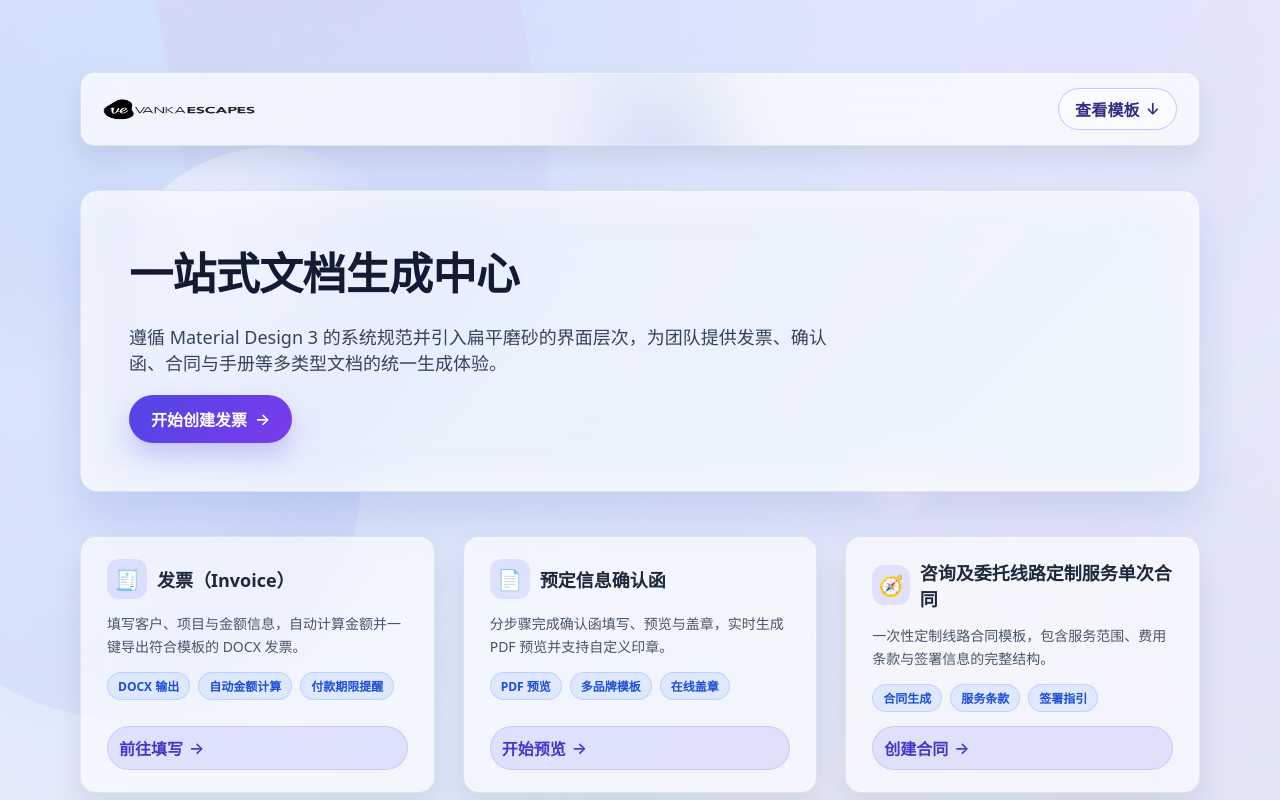
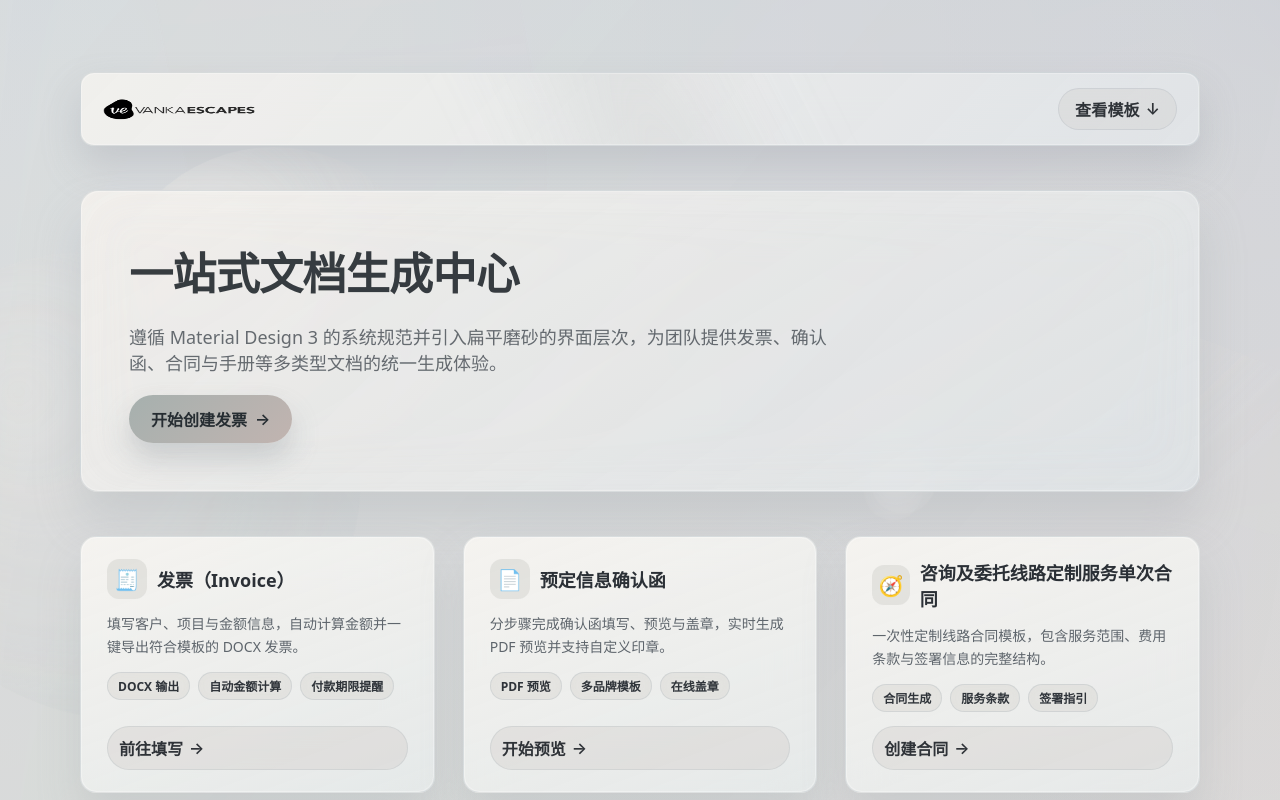
Before and after one commit to wxjw/Vanka, a Next.js app in the folder docgen-form/: page / in a window 1280 px wide. Shown: the top 800 px of the page. Built offline with nearby package versions, Linux system fonts and the light colour scheme.

Commit message:
Restyle home and invoice views with lighter Morandi theme

```diff
--- a/docgen-form/app/home.module.css
+++ b/docgen-form/app/home.module.css
@@ -3,10 +3,10 @@
   min-height: 100vh;
   padding: clamp(32px, 6vw, 72px) clamp(20px, 7vw, 80px);
   background:
-    radial-gradient(120% 120% at 8% 12%, rgba(59, 130, 246, 0.22), transparent 60%),
-    radial-gradient(120% 120% at 88% 14%, rgba(129, 140, 248, 0.18), transparent 64%),
-    radial-gradient(130% 120% at 50% 92%, rgba(165, 180, 252, 0.18), transparent 70%),
-    linear-gradient(160deg, #eef2ff 0%, #f8fafc 40%, #e2e8f0 100%);
+    radial-gradient(145% 135% at 14% 18%, rgba(209, 214, 216, 0.55), transparent 68%),
+    radial-gradient(120% 130% at 86% 14%, rgba(204, 198, 205, 0.48), transparent 70%),
+    radial-gradient(130% 150% at 50% 84%, rgba(190, 202, 198, 0.5), transparent 74%),
+    linear-gradient(188deg, #bcc4cb 0%, #cfc7c2 48%, #c5d2cb 100%);
   display: flex;
   justify-content: center;
   overflow: hidden;
@@ -16,28 +16,28 @@
 .page::after {
   content: '';
   position: absolute;
-  width: 420px;
-  height: 420px;
-  border-radius: 50%;
-  filter: blur(120px);
-  opacity: 0.55;
+  inset: -35% -20% -20% -20%;
+  border-radius: 40% 60% 52% 48% / 38% 50% 50% 62%;
+  filter: blur(80px);
+  opacity: 0.6;
   pointer-events: none;
   mix-blend-mode: screen;
-  animation: driftBackdrop 38s ease-in-out infinite
+  background-size: 220% 220%;
+  animation: auroraWave 36s ease-in-out infinite, driftBackdrop 46s ease-in-out infinite;
 }
 
 .page::before {
-  top: -160px;
-  left: -120px;
-  background: rgba(99, 102, 241, 0.45);
-  animation-delay: -12s;
+  background:
+    radial-gradient(145% 125% at 16% 32%, rgba(233, 230, 224, 0.38), transparent 72%),
+    linear-gradient(118deg, rgba(176, 183, 189, 0.5) 0%, rgba(167, 176, 183, 0.38) 46%, rgba(204, 196, 198, 0.42) 100%);
+  animation-delay: -14s;
 }
 
 .page::after {
-  right: -140px;
-  bottom: -180px;
-  background: rgba(59, 130, 246, 0.38);
-  animation-delay: -22s;
+  background:
+    radial-gradient(150% 120% at 82% 68%, rgba(214, 202, 204, 0.34), transparent 68%),
+    linear-gradient(140deg, rgba(165, 176, 182, 0.38) 0%, rgba(154, 168, 175, 0.32) 38%, rgba(204, 196, 198, 0.38) 100%);
+  animation-delay: -26s;
 }
 
 .ambientBackdrop {
@@ -52,10 +52,12 @@
   content: '';
   position: absolute;
   inset: -30% -10% 12% -10%;
-  background: linear-gradient(125deg, rgba(255, 255, 255, 0.08), rgba(148, 163, 184, 0.06));
-  filter: blur(60px);
+  background:
+    linear-gradient(130deg, rgba(195, 200, 204, 0.2) 0%, rgba(167, 177, 182, 0.28) 42%, rgba(204, 195, 196, 0.24) 78%, rgba(174, 185, 184, 0.28) 100%);
+  background-size: 200% 200%;
+  filter: blur(70px);
   opacity: 0.55;
-  animation: liquidWaves 42s ease-in-out infinite;
+  animation: auroraWave 40s ease-in-out infinite, liquidWaves 42s ease-in-out infinite;
 }
 
 .ambientOrb {
@@ -63,9 +65,9 @@
   border-radius: 50%;
   filter: blur(0.5px);
   mix-blend-mode: screen;
-  opacity: 0.75;
+  opacity: 0.65;
   animation: floatOrb 18s ease-in-out infinite;
-  background: radial-gradient(circle at 30% 30%, rgba(255, 255, 255, 0.9), rgba(129, 140, 248, 0.1) 65%);
+  background: radial-gradient(circle at 30% 30%, rgba(237, 234, 228, 0.85), rgba(156, 164, 169, 0.16) 70%);
 }
 
 .orbPrimary {
@@ -82,7 +84,7 @@
   top: 58%;
   right: 12%;
   animation-duration: 22s;
-  background: radial-gradient(circle at 70% 30%, rgba(255, 255, 255, 0.85), rgba(96, 165, 250, 0.18) 60%);
+  background: radial-gradient(circle at 70% 30%, rgba(221, 217, 214, 0.78), rgba(146, 156, 162, 0.18) 64%);
 }
 
 .orbTertiary {
@@ -92,7 +94,7 @@
   left: 22%;
   animation-delay: -8s;
   animation-duration: 26s;
-  background: radial-gradient(circle at 30% 70%, rgba(244, 114, 182, 0.35), rgba(129, 140, 248, 0.06) 70%);
+  background: radial-gradient(circle at 30% 70%, rgba(212, 199, 201, 0.46), rgba(157, 149, 158, 0.1) 72%);
 }
 
 .liquidGlass {
@@ -101,9 +103,9 @@
   height: clamp(320px, 36vw, 520px);
   border-radius: 42% 58% 45% 55% / 45% 46% 54% 55%;
   background:
-    radial-gradient(circle at 30% 30%, rgba(255, 255, 255, 0.52), transparent 70%),
-    radial-gradient(circle at 70% 70%, rgba(129, 140, 248, 0.32), rgba(30, 64, 175, 0.1));
-  opacity: 0.4;
+    radial-gradient(circle at 30% 30%, rgba(240, 236, 230, 0.52), transparent 72%),
+    radial-gradient(circle at 70% 70%, rgba(174, 182, 189, 0.3), rgba(128, 138, 146, 0.12));
+  opacity: 0.46;
   filter: saturate(115%);
   mix-blend-mode: screen;
   animation: liquidMorph 48s ease-in-out infinite;
@@ -127,9 +129,9 @@
   width: clamp(220px, 28vw, 360px);
   height: clamp(420px, 48vw, 620px);
   border-radius: 999px;
-  background: linear-gradient(180deg, rgba(255, 255, 255, 0), rgba(236, 72, 153, 0.18) 35%, rgba(14, 165, 233, 0.12));
+  background: linear-gradient(185deg, rgba(255, 255, 255, 0) 0%, rgba(204, 197, 195, 0.24) 38%, rgba(163, 174, 182, 0.18) 100%);
   filter: blur(1px);
-  opacity: 0.45;
+  opacity: 0.5;
   mix-blend-mode: screen;
   transform: rotate(-12deg);
   animation: beamSweep 30s ease-in-out infinite;
@@ -192,81 +194,10 @@
   width: 360px;
   height: 160px;
   border-radius: 999px;
-  background: linear-gradient(115deg, rgba(255, 255, 255, 0.28) 10%, rgba(255, 255, 255, 0.02) 70%);
+  background: linear-gradient(115deg, rgba(227, 223, 219, 0.32) 10%, rgba(227, 223, 219, 0.04) 70%);
   filter: blur(0.4px);
   mix-blend-mode: lighten;
-  opacity: 0.55;
-  --streak-rotation: 14deg;
-  animation: driftStreak 26s ease-in-out infinite;
-}
-
-.streakOne {
-  top: 24%;
-  right: -80px;
-  --streak-rotation: 18deg;
-}
-
-.streakTwo {
-  bottom: -40px;
-  left: -120px;
-  animation-delay: -10s;
-  --streak-rotation: -18deg;
-}
-
-.ambientBackdrop {
-  position: absolute;
-  inset: 0;
-  pointer-events: none;
-  overflow: hidden;
-  z-index: 0;
-}
-
-.ambientOrb {
-  position: absolute;
-  border-radius: 50%;
-  filter: blur(0.5px);
-  mix-blend-mode: screen;
-  opacity: 0.75;
-  animation: floatOrb 18s ease-in-out infinite;
-  background: radial-gradient(circle at 30% 30%, rgba(255, 255, 255, 0.9), rgba(129, 140, 248, 0.1) 65%);
-}
-
-.orbPrimary {
-  width: 320px;
-  height: 320px;
-  top: 12%;
-  left: 8%;
-  animation-delay: -2s;
-}
-
-.orbSecondary {
-  width: 220px;
-  height: 220px;
-  top: 58%;
-  right: 12%;
-  animation-duration: 22s;
-  background: radial-gradient(circle at 70% 30%, rgba(255, 255, 255, 0.85), rgba(96, 165, 250, 0.18) 60%);
-}
-
-.orbTertiary {
-  width: 180px;
-  height: 180px;
-  top: 72%;
-  left: 22%;
-  animation-delay: -8s;
-  animation-duration: 26s;
-  background: radial-gradient(circle at 30% 70%, rgba(244, 114, 182, 0.35), rgba(129, 140, 248, 0.06) 70%);
-}
-
-.glassStreak {
-  position: absolute;
-  width: 360px;
-  height: 160px;
-  border-radius: 999px;
-  background: linear-gradient(115deg, rgba(255, 255, 255, 0.28) 10%, rgba(255, 255, 255, 0.02) 70%);
-  filter: blur(0.4px);
-  mix-blend-mode: lighten;
-  opacity: 0.55;
+  opacity: 0.6;
   --streak-rotation: 14deg;
   animation: driftStreak 26s ease-in-out infinite;
 }
@@ -301,10 +232,11 @@
   padding: 14px 22px;
   border-radius: 14px;
   position: relative;
-  background: rgba(255, 255, 255, 0.68);
+  background: linear-gradient(135deg, rgba(246, 244, 240, 0.82), rgba(228, 232, 235, 0.76));
+  color: #2c3037;
   backdrop-filter: blur(26px);
-  border: 1px solid rgba(148, 163, 184, 0.25);
-  box-shadow: 0 12px 24px rgba(15, 23, 42, 0.08);
+  border: 1px solid rgba(177, 186, 193, 0.38);
+  box-shadow: 0 20px 38px rgba(142, 149, 157, 0.28);
   overflow: hidden;
   transition: transform 0.6s cubic-bezier(0.22, 1, 0.36, 1), box-shadow 0.6s cubic-bezier(0.22, 1, 0.36, 1);
 }
@@ -313,10 +245,10 @@
   content: '';
   position: absolute;
   inset: -40% -20%;
-  background: conic-gradient(from 120deg, rgba(79, 70, 229, 0.18), rgba(129, 140, 248, 0.04), rgba(14, 116, 144, 0.12), rgba(79, 70, 229, 0.18));
-  filter: blur(42px);
+  background: conic-gradient(from 120deg, rgba(207, 202, 196, 0.35), rgba(178, 188, 195, 0.24), rgba(214, 206, 206, 0.32), rgba(188, 199, 202, 0.3));
+  filter: blur(52px);
   transform: rotate(8deg);
-  animation: rotateGlow 28s linear infinite;
+  animation: rotateGlow 32s linear infinite;
   pointer-events: none;
 }
 
@@ -325,12 +257,12 @@
   position: absolute;
   inset: 0;
   border-radius: inherit;
-  border: 1px solid rgba(255, 255, 255, 0.22);
+  border: 1px solid rgba(255, 255, 255, 0.26);
   pointer-events: none;
 }
 .appBar:hover {
   transform: translateY(-3px) scale(1.01);
-  box-shadow: 0 18px 34px rgba(15, 23, 42, 0.12);
+  box-shadow: 0 28px 46px rgba(142, 149, 157, 0.32);
 }
 
 .brand {
@@ -354,9 +286,9 @@
   gap: 6px;
   padding: 8px 16px;
   border-radius: 999px;
-  border: 1px solid rgba(99, 102, 241, 0.35);
-  background: rgba(255, 255, 255, 0.5);
-  color: #312e81;
+  border: 1px solid rgba(177, 186, 193, 0.36);
+  background: rgba(209, 206, 202, 0.32);
+  color: #2f3338;
   text-decoration: none;
   font-weight: 600;
   letter-spacing: 0.01em;
@@ -364,22 +296,23 @@
 }
 
 .appBarAction:hover {
-  background: rgba(99, 102, 241, 0.12);
-  color: #1e1b4b;
+  background: rgba(209, 206, 202, 0.46);
+  color: #1f242a;
   transform: translateY(-2px) scale(1.02);
-  box-shadow: 0 12px 24px rgba(99, 102, 241, 0.18);
+  box-shadow: 0 16px 30px rgba(140, 147, 154, 0.26);
 }
 
 .hero {
   position: relative;
-  background: rgba(255, 255, 255, 0.7);
+  background: linear-gradient(150deg, rgba(245, 242, 238, 0.88), rgba(224, 229, 232, 0.78));
   backdrop-filter: blur(30px);
   border-radius: 18px;
   padding: clamp(28px, 6vw, 48px);
   display: grid;
   gap: 20px;
-  border: 1px solid rgba(148, 163, 184, 0.24);
-  box-shadow: 0 24px 42px rgba(30, 64, 175, 0.12);
+  color: #2c3037;
+  border: 1px solid rgba(186, 194, 200, 0.38);
+  box-shadow: 0 28px 46px rgba(153, 160, 166, 0.28);
   overflow: hidden;
   transition: transform 0.6s cubic-bezier(0.22, 1, 0.36, 1), box-shadow 0.6s cubic-bezier(0.22, 1, 0.36, 1);
 }
@@ -387,12 +320,12 @@
 .hero::before {
   content: '';
   position: absolute;
-  inset: 8px;
+  inset: 10px;
   border-radius: inherit;
-  background: linear-gradient(135deg, rgba(99, 102, 241, 0.24), rgba(14, 165, 233, 0.16));
-  opacity: 0.35;
-  filter: blur(18px);
-  animation: pulseGlow 5s ease-in-out infinite;
+  background: linear-gradient(135deg, rgba(211, 207, 204, 0.4), rgba(192, 200, 203, 0.24));
+  opacity: 0.32;
+  filter: blur(22px);
+  animation: pulseGlow 6s ease-in-out infinite;
   pointer-events: none;
 }
 
@@ -401,26 +334,26 @@
   position: absolute;
   inset: 0;
   border-radius: inherit;
-  border: 1px solid rgba(255, 255, 255, 0.25);
+  border: 1px solid rgba(255, 255, 255, 0.28);
   pointer-events: none;
 }
 
 .hero:hover {
   transform: translateY(-5px) scale(1.01);
-  box-shadow: 0 28px 46px rgba(30, 64, 175, 0.18);
+  box-shadow: 0 34px 58px rgba(153, 160, 166, 0.32);
 }
 
 .heroTitle {
   font-size: clamp(32px, 4vw, 44px);
   font-weight: 700;
-  color: #0f172a;
+  color: #2a3035;
   margin: 0;
   letter-spacing: -0.015em;
 }
 
 .heroDescription {
   font-size: clamp(16px, 2vw, 18px);
-  color: #334155;
+  color: #5d6369;
   margin: 0;
   max-width: 720px;
 }
@@ -432,13 +365,13 @@
   gap: 8px;
   padding: 12px 22px;
   border-radius: 999px;
-  background: linear-gradient(135deg, #4f46e5 0%, #7c3aed 100%);
-  color: #fff;
+  background: linear-gradient(135deg, #a6b0ae 0%, #c1b4b0 100%);
+  color: #262d32;
   font-weight: 600;
   font-size: 16px;
   text-decoration: none;
   width: fit-content;
-  box-shadow: 0 12px 24px rgba(79, 70, 229, 0.25);
+  box-shadow: 0 16px 28px rgba(137, 146, 151, 0.32);
   transition: transform 0.45s cubic-bezier(0.22, 1, 0.36, 1), box-shadow 0.45s cubic-bezier(0.22, 1, 0.36, 1);
   position: relative;
   overflow: hidden;
@@ -446,29 +379,14 @@
 
 .primaryLink:hover {
   transform: translateY(-2px) scale(1.02);
-  box-shadow: 0 20px 34px rgba(79, 70, 229, 0.32);
+  box-shadow: 0 22px 36px rgba(137, 146, 151, 0.38);
 }
 
 .primaryLink::after {
   content: '';
   position: absolute;
   inset: -40% -20%;
-  background: radial-gradient(circle at 30% 50%, rgba(255, 255, 255, 0.6), transparent 50%);
-  opacity: 0;
-  transform: translate3d(-20%, 0, 0);
-  transition: opacity 0.25s ease, transform 0.25s ease;
-}
-
-.primaryLink:hover::after {
-  opacity: 1;
-  transform: translate3d(35%, 0, 0);
-}
-
-.primaryLink::after {
-  content: '';
-  position: absolute;
-  inset: -40% -20%;
-  background: radial-gradient(circle at 30% 50%, rgba(255, 255, 255, 0.6), transparent 50%);
+  background: radial-gradient(circle at 30% 50%, rgba(255, 255, 255, 0.72), transparent 50%);
   opacity: 0;
   transform: translate3d(-20%, 0, 0);
   transition: opacity 0.25s ease, transform 0.25s ease;
@@ -487,15 +405,16 @@
 
 .card {
   position: relative;
-  background: rgba(255, 255, 255, 0.62);
+  background: linear-gradient(160deg, rgba(248, 246, 242, 0.9), rgba(232, 236, 236, 0.82));
   backdrop-filter: blur(24px);
   border-radius: 16px;
   padding: 22px clamp(18px, 4vw, 26px);
   display: flex;
   flex-direction: column;
   gap: 14px;
-  border: 1px solid rgba(148, 163, 184, 0.22);
-  box-shadow: 0 16px 30px rgba(15, 23, 42, 0.08);
+  color: #2f3338;
+  border: 1px solid rgba(190, 198, 202, 0.38);
+  box-shadow: 0 24px 42px rgba(156, 162, 166, 0.26);
   transition: transform 0.6s cubic-bezier(0.22, 1, 0.36, 1), box-shadow 0.6s cubic-bezier(0.22, 1, 0.36, 1), border-color 0.4s ease;
   overflow: hidden;
 }
@@ -505,7 +424,7 @@
   position: absolute;
   inset: 0;
   border-radius: inherit;
-  border: 1px solid rgba(255, 255, 255, 0.25);
+  border: 1px solid rgba(255, 255, 255, 0.3);
   pointer-events: none;
 }
 
@@ -513,8 +432,8 @@
   content: '';
   position: absolute;
   inset: 0;
-  background: radial-gradient(circle at 120% -20%, rgba(96, 165, 250, 0.22), transparent 55%),
-    radial-gradient(circle at -10% 120%, rgba(244, 114, 182, 0.16), transparent 60%);
+  background: radial-gradient(circle at 120% -20%, rgba(205, 200, 197, 0.32), transparent 58%),
+    radial-gradient(circle at -10% 120%, rgba(198, 206, 206, 0.28), transparent 62%);
   opacity: 0;
   transition: opacity 0.35s ease;
   pointer-events: none;
@@ -522,8 +441,8 @@
 
 .card:hover {
   transform: translateY(-10px) scale(1.02);
-  box-shadow: 0 26px 44px rgba(30, 64, 175, 0.2);
-  border-color: rgba(99, 102, 241, 0.32);
+  box-shadow: 0 32px 52px rgba(153, 160, 166, 0.34);
+  border-color: rgba(184, 194, 200, 0.46);
 }
 
 .card:hover::before {
@@ -543,20 +462,20 @@
   width: 40px;
   height: 40px;
   border-radius: 12px;
-  background: rgba(99, 102, 241, 0.14);
+  background: rgba(206, 206, 203, 0.45);
   font-size: 20px;
 }
 
 .cardTitle {
   font-size: 18px;
   font-weight: 700;
-  color: #1e293b;
+  color: #2b3036;
   margin: 0;
 }
 
 .cardDescription {
   font-size: 14px;
-  color: #475569;
+  color: #5e656c;
   line-height: 1.6;
   margin: 0;
 }
@@ -570,12 +489,12 @@
 .chip {
   padding: 5px 11px;
   border-radius: 999px;
-  background: rgba(37, 99, 235, 0.12);
-  color: #1d4ed8;
+  background: rgba(207, 204, 200, 0.38);
+  color: #2f343a;
   font-size: 12px;
   font-weight: 600;
   backdrop-filter: blur(6px);
-  box-shadow: inset 0 0 0 1px rgba(59, 130, 246, 0.18);
+  box-shadow: inset 0 0 0 1px rgba(187, 194, 198, 0.42);
 }
 
 .cardAction {
@@ -583,20 +502,39 @@
   display: inline-flex;
   align-items: center;
   gap: 6px;
-  color: #4338ca;
+  color: #2f3338;
   text-decoration: none;
   font-weight: 600;
   padding: 10px 12px;
   border-radius: 999px;
-  background: rgba(99, 102, 241, 0.14);
+  background: rgba(207, 203, 199, 0.36);
   transition: transform 0.35s ease, background 0.25s ease, color 0.25s ease;
-  box-shadow: inset 0 0 0 1px rgba(99, 102, 241, 0.18);
+  box-shadow: inset 0 0 0 1px rgba(187, 194, 198, 0.4);
 }
 
 .cardAction:hover {
-  background: rgba(99, 102, 241, 0.22);
-  color: #312e81;
-  transform: translateX(2px) scale(1.01);
+  background: rgba(207, 203, 199, 0.48);
+  color: #1f252b;
+  transform: translateX(2px) scale(1.02);
+}
+
+@keyframes auroraWave {
+  0% {
+    background-position: 0% 50%;
+    opacity: 0.45;
+  }
+  40% {
+    background-position: 45% 60%;
+    opacity: 0.62;
+  }
+  70% {
+    background-position: 100% 42%;
+    opacity: 0.5;
+  }
+  100% {
+    background-position: 0% 50%;
+    opacity: 0.45;
+  }
 }
 
 @keyframes floatOrb {
--- a/docgen-form/app/zh-CN/formStyles.module.css
+++ b/docgen-form/app/zh-CN/formStyles.module.css
@@ -1,8 +1,8 @@
 .page {
   padding: clamp(32px, 4vw, 48px) clamp(24px, 6vw, 96px) 56px;
-  background: linear-gradient(135deg, #f8fafc 0%, #eef2ff 100%);
+  background: linear-gradient(140deg, #cbd2d0 0%, #d9d2ce 46%, #c9d5d2 100%);
   min-height: 100%;
-  color: #0f172a;
+  color: #2c3238;
 }
 
 .topBar {
@@ -22,17 +22,17 @@
   border-radius: 999px;
   font-size: 14px;
   font-weight: 600;
-  color: #1d4ed8;
+  color: #2f353a;
   text-decoration: none;
-  background: rgba(37, 99, 235, 0.12);
-  box-shadow: 0 1px 0 rgba(37, 99, 235, 0.08);
+  background: rgba(204, 204, 200, 0.4);
+  box-shadow: 0 1px 0 rgba(161, 170, 172, 0.25);
   transition: background 0.2s ease, transform 0.2s ease, box-shadow 0.2s ease;
 }
 
 .backLink:hover {
-  background: rgba(37, 99, 235, 0.18);
+  background: rgba(204, 204, 200, 0.52);
   transform: translateY(-1px);
-  box-shadow: 0 4px 12px rgba(37, 99, 235, 0.2);
+  box-shadow: 0 6px 16px rgba(148, 156, 160, 0.28);
 }
 
 .backIcon {
@@ -68,11 +68,11 @@
 }
 
 .card {
-  background: rgba(255, 255, 255, 0.95);
+  background: linear-gradient(155deg, rgba(247, 244, 240, 0.9), rgba(229, 233, 233, 0.82));
   border-radius: 20px;
-  box-shadow: 0 20px 45px rgba(15, 23, 42, 0.08);
-  border: 1px solid rgba(148, 163, 184, 0.18);
-  backdrop-filter: blur(6px);
+  box-shadow: 0 24px 48px rgba(143, 151, 155, 0.18);
+  border: 1px solid rgba(184, 192, 196, 0.32);
+  backdrop-filter: blur(10px);
 }
 
 .formCard {
@@ -101,12 +101,12 @@
   font-size: clamp(18px, 2vw, 22px);
   font-weight: 600;
   margin: 0;
-  color: #1e293b;
+  color: #32383e;
 }
 
 .sectionHint {
   font-size: 14px;
-  color: #64748b;
+  color: #6e767b;
   margin: 0;
 }
 
@@ -124,18 +124,18 @@
 .fieldLabel {
   font-size: 14px;
   font-weight: 500;
-  color: #1f2937;
+  color: #363c41;
 }
 
 .fieldHint {
   font-size: 12px;
-  color: #64748b;
+  color: #737b81;
 }
 
 .textControl {
   border-radius: 12px;
-  border: 1px solid rgba(148, 163, 184, 0.5);
-  background: rgba(248, 250, 252, 0.8);
+  border: 1px solid rgba(171, 182, 186, 0.52);
+  background: rgba(239, 238, 235, 0.76);
   padding: 12px 14px;
   font-size: 15px;
   line-height: 1.5;
@@ -145,13 +145,13 @@
 
 .textControl:focus {
   outline: none;
-  border-color: #6366f1;
-  background: #fff;
-  box-shadow: 0 0 0 3px rgba(99, 102, 241, 0.18);
+  border-color: #9aa6a3;
+  background: rgba(249, 248, 245, 0.95);
+  box-shadow: 0 0 0 3px rgba(154, 166, 163, 0.28);
 }
 
 .textControl::placeholder {
-  color: #94a3b8;
+  color: #8c9498;
 }
 
 .buttonRow {
@@ -166,31 +166,31 @@
   padding: 12px 24px;
   font-size: 15px;
   font-weight: 600;
-  color: #fff;
-  background: linear-gradient(135deg, #6366f1 0%, #4338ca 100%);
-  box-shadow: 0 12px 24px rgba(79, 70, 229, 0.3);
+  color: #252b30;
+  background: linear-gradient(135deg, #a0aba8 0%, #c0b0ac 100%);
+  box-shadow: 0 14px 26px rgba(151, 158, 160, 0.28);
   cursor: pointer;
   transition: transform 0.2s ease, box-shadow 0.2s ease;
 }
 
 .primaryButton:disabled {
-  opacity: 0.6;
+  opacity: 0.55;
   cursor: not-allowed;
   box-shadow: none;
 }
 
 .primaryButton:not(:disabled):hover {
   transform: translateY(-1px);
-  box-shadow: 0 18px 32px rgba(67, 56, 202, 0.35);
+  box-shadow: 0 18px 32px rgba(151, 158, 160, 0.36);
 }
 
 .secondaryButton {
   align-self: flex-start;
   padding: 10px 18px;
   border-radius: 999px;
-  border: 1px dashed rgba(99, 102, 241, 0.5);
-  background: rgba(99, 102, 241, 0.08);
-  color: #4338ca;
+  border: 1px dashed rgba(164, 172, 176, 0.6);
+  background: rgba(204, 202, 198, 0.32);
+  color: #2f3439;
   font-size: 14px;
   font-weight: 600;
   cursor: pointer;
@@ -198,8 +198,8 @@
 }
 
 .secondaryButton:hover {
-  background: rgba(99, 102, 241, 0.16);
-  border-color: rgba(67, 56, 202, 0.7);
+  background: rgba(204, 202, 198, 0.44);
+  border-color: rgba(164, 172, 176, 0.8);
   transform: translateY(-1px);
 }
 
@@ -207,7 +207,7 @@
   appearance: none;
   border: none;
   background: transparent;
-  color: #ef4444;
+  color: #b96464;
   font-size: 13px;
   font-weight: 600;
   padding: 6px 10px;
@@ -217,8 +217,8 @@
 }
 
 .ghostButton:hover {
-  background: rgba(239, 68, 68, 0.12);
-  color: #b91c1c;
+  background: rgba(185, 100, 100, 0.14);
+  color: #944d4d;
 }
 
 .previewGroup {
@@ -236,7 +236,7 @@
 .previewSectionTitle {
   font-size: 15px;
   font-weight: 600;
-  color: #475569;
+  color: #555c62;
   text-transform: uppercase;
   letter-spacing: 0.08em;
   margin: 0;
@@ -249,21 +249,21 @@
   align-items: flex-start;
   padding: 10px 12px;
   border-radius: 12px;
-  background: rgba(248, 250, 252, 0.9);
-  border: 1px solid rgba(148, 163, 184, 0.2);
+  background: rgba(243, 241, 236, 0.88);
+  border: 1px solid rgba(187, 195, 198, 0.34);
 }
 
 .previewLabel {
   font-size: 13px;
   font-weight: 500;
-  color: #64748b;
+  color: #6d7479;
   width: 120px;
   flex-shrink: 0;
 }
 
 .previewValue {
   font-size: 14px;
-  color: #1f2937;
+  color: #31373d;
   white-space: pre-wrap;
   word-break: break-word;
   flex: 1;
@@ -277,8 +277,8 @@
 
 .selectControl {
   border-radius: 12px;
-  border: 1px solid rgba(148, 163, 184, 0.5);
-  background: rgba(248, 250, 252, 0.8);
+  border: 1px solid rgba(171, 182, 186, 0.52);
+  background: rgba(239, 238, 235, 0.76);
   padding: 10px 14px;
   font-size: 14px;
   transition: border-color 0.2s ease, box-shadow 0.2s ease;
@@ -286,28 +286,28 @@
 
 .selectControl:focus {
   outline: none;
-  border-color: #6366f1;
-  box-shadow: 0 0 0 3px rgba(99, 102, 241, 0.18);
-  background: #fff;
+  border-color: #9aa6a3;
+  box-shadow: 0 0 0 3px rgba(154, 166, 163, 0.28);
+  background: rgba(249, 248, 245, 0.95);
 }
 
 .errorBanner {
   margin-top: 16px;
   padding: 12px 16px;
   border-radius: 12px;
-  background: rgba(248, 113, 113, 0.15);
-  border: 1px solid rgba(239, 68, 68, 0.3);
-  color: #b91c1c;
+  background: rgba(199, 118, 118, 0.18);
+  border: 1px solid rgba(176, 92, 92, 0.32);
+  color: #8f3f3f;
 }
 
 .pdfPreview {
   margin-top: 32px;
   position: relative;
   border-radius: 16px;
-  border: 1px solid rgba(148, 163, 184, 0.25);
-  background: rgba(226, 232, 240, 0.55);
+  border: 1px solid rgba(188, 196, 198, 0.36);
+  background: rgba(232, 236, 236, 0.62);
   padding: 16px;
-  box-shadow: inset 0 0 0 1px rgba(148, 163, 184, 0.12);
+  box-shadow: inset 0 0 0 1px rgba(188, 196, 198, 0.2);
 }
 
 .pdfPage {
@@ -316,7 +316,7 @@
   height: auto;
   margin-bottom: 16px;
   border-radius: 12px;
-  box-shadow: 0 20px 35px rgba(15, 23, 42, 0.12);
+  box-shadow: 0 20px 30px rgba(136, 143, 146, 0.22);
 }
 
 .stamp {
@@ -334,7 +334,7 @@
 
 .emptyPreviewHint {
   font-size: 14px;
-  color: #94a3b8;
+  color: #7d868c;
   margin: 0;
 }
 
@@ -350,29 +350,29 @@
   gap: 6px;
   padding: 8px 14px;
   border-radius: 999px;
-  border: 1px solid rgba(148, 163, 184, 0.5);
-  background: rgba(248, 250, 252, 0.85);
+  border: 1px solid rgba(171, 182, 186, 0.52);
+  background: rgba(239, 238, 235, 0.76);
   cursor: pointer;
   transition: border-color 0.2s ease, background 0.2s ease, box-shadow 0.2s ease;
 }
 
 .radioOption[data-selected='true'] {
-  border-color: #6366f1;
-  background: rgba(99, 102, 241, 0.12);
-  box-shadow: 0 0 0 2px rgba(99, 102, 241, 0.12);
+  border-color: #9aa6a3;
+  background: rgba(154, 166, 163, 0.26);
+  box-shadow: 0 0 0 2px rgba(154, 166, 163, 0.18);
 }
 
 .radioOption input {
   margin: 0;
-  accent-color: #6366f1;
+  accent-color: #9aa6a3;
 }
 
 .detailList {
   margin: 18px 0 0;
   padding: 18px;
   border-radius: 16px;
-  background: rgba(226, 232, 240, 0.45);
-  border: 1px solid rgba(148, 163, 184, 0.24);
+  background: rgba(236, 234, 229, 0.52);
+  border: 1px solid rgba(187, 195, 198, 0.34);
   display: grid;
   gap: 12px;
 }
@@ -386,13 +386,13 @@
 .detailTerm {
   font-size: 13px;
   font-weight: 600;
-  color: #475569;
+  color: #6d7379;
   min-width: 96px;
 }
 
 .detailValue {
   font-size: 14px;
-  color: #1f2937;
+  color: #31373d;
   flex: 1;
   white-space: pre-wrap;
   word-break: break-word;
@@ -409,8 +409,8 @@
   gap: 16px;
   padding: 18px;
   border-radius: 16px;
-  border: 1px solid rgba(148, 163, 184, 0.24);
-  background: rgba(248, 250, 252, 0.7);
+  border: 1px solid rgba(187, 195, 198, 0.34);
+  background: rgba(237, 235, 230, 0.62);
 }
 
 .projectTitleInput {
@@ -432,12 +432,12 @@
 .priceItemCard {
   padding: 20px;
   border-radius: 18px;
-  border: 1px solid rgba(148, 163, 184, 0.28);
-  background: rgba(248, 250, 252, 0.85);
+  border: 1px solid rgba(187, 195, 198, 0.34);
+  background: rgba(238, 236, 232, 0.72);
   display: flex;
   flex-direction: column;
   gap: 18px;
-  box-shadow: 0 8px 24px rgba(15, 23, 42, 0.06);
+  box-shadow: 0 12px 28px rgba(150, 157, 160, 0.18);
 }
 
 .priceItemHeader {
@@ -450,7 +450,7 @@
 .priceItemTitle {
   font-size: 15px;
   font-weight: 600;
-  color: #1f2937;
+  color: #32383e;
 }
 
 .priceItemActions {
@@ -483,8 +483,8 @@
 
 .previewPriceItem {
   border-radius: 12px;
-  border: 1px solid rgba(148, 163, 184, 0.24);
-  background: rgba(248, 250, 252, 0.85);
+  border: 1px solid rgba(187, 195, 198, 0.34);
+  background: rgba(238, 236, 232, 0.72);
   padding: 12px 14px;
   display: flex;
   flex-direction: column;
@@ -501,13 +501,13 @@
 .previewPriceName {
   font-size: 14px;
   font-weight: 600;
-  color: #1f2937;
+  color: #32383e;
 }
 
 .previewPriceAmount {
   font-size: 14px;
   font-weight: 600;
-  color: #4338ca;
+  color: #7f8b88;
 }
 
 .previewPriceMeta {
@@ -515,5 +515,5 @@
   flex-wrap: wrap;
   gap: 12px;
   font-size: 13px;
-  color: #64748b;
+  color: #6f767c;
 }
```
